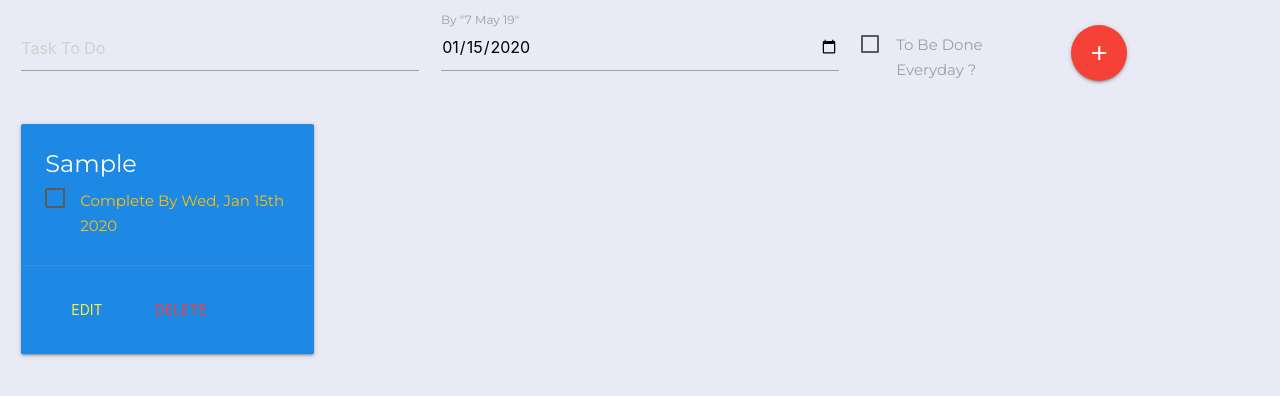
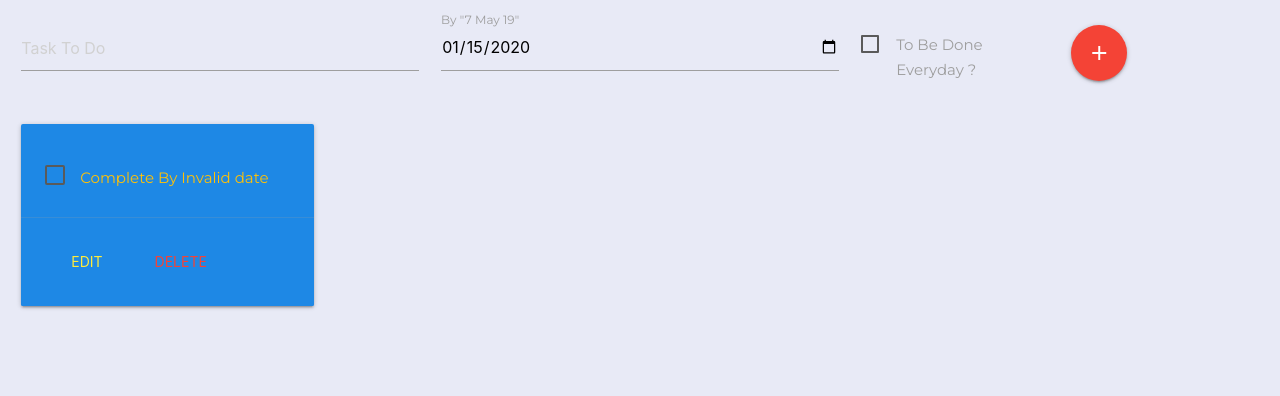
Before and after one commit to sidd-92/todo-react-new, a React (Create React App) app: page / in a window 1280 px wide. Both pictures are taken after typing "Sample", "2020-01-15" into the empty fields and a click on the button "add". Shown: the top 396 px of the page. Built offline with nearby package versions, Linux system fonts and the light colour scheme; no server answers.

Commit message:
Some Changes To The App
Included API Calls

```diff
--- a/src/App.js
+++ b/src/App.js
@@ -14,9 +14,31 @@ class App extends React.Component {
       edittempText: "",
       saved: false,
       deleteTask: false,
+      allDates : [],
       taskToDelete : {task:"", index:-1},
-      doneEveryday: false
+      doneEveryday: false,
     };
+  }
+  componentDidMount() {
+    this.getAllTasks();
+    this.getTasksById(1);
+  }
+
+  getAllTasks = () => {
+    fetch('http://5bd27037c8f9e400130cb7d9.mockapi.io/words')
+    .then(res => res.json())
+    .then((data) => {
+      this.setState({listOfTasksByDay: data})
+    })
+    .catch(console.log)
+  }
+  getTasksById = (id) => {
+    fetch(`http://5bd27037c8f9e400130cb7d9.mockapi.io/words/${id}`)
+    .then(res => res.json())
+    .then((data) => {
+      console.log("GEBY ID",data);
+    })
+    .catch(console.log)
   }
   handleText(e) {
     e.preventDefault();
@@ -85,7 +107,7 @@ class App extends React.Component {
 
   deleteCard(e,tasks,i) {
     let listOfTasksByDay = this.state.listOfTasksByDay;
-    let removedElem = listOfTasksByDay.splice(i,1);
+    //let removedElem = listOfTasksByDay.splice(i,1);
     this.setState({listOfTasksByDay, deleteTask: false});
     console.log(tasks,i);
   }
@@ -137,7 +159,7 @@ class App extends React.Component {
         {this.state.listOfTasksByDay.length > 0 ? (
           <div className="row">
             {this.state.listOfTasksByDay.map((tasks, i) => (
-              <div key={i} className="col l3 m6 s12">
+              <div key={i} className="col l3 m6 s12" onClick={() => this.getTasksById(i+1)}>
                 <div
                   className={`card ${
                     tasks.completed ? "grey" : "blue"
@@ -154,7 +176,7 @@ class App extends React.Component {
                         onChange={e => this.handleEditText(e)}
                       />
                     ) : (
-                      <span className="card-title">{tasks.task}</span>
+                      <span className="card-title">{tasks.tasks}</span>
                     )}
                     <p>
                       <label>
@@ -170,8 +192,8 @@ class App extends React.Component {
                           }
                         >
                           {this.state.by === "Everyday"
-                            ? tasks.by
-                            : `Complete By ${tasks.by}`}
+                            ? moment(tasks.by).format("ddd, MMM Do YY")
+                            : `Complete By ${moment(tasks.by).format("ddd, MMM Do YY")}`}
                         </span>
                       </label>
                     </p>
```
